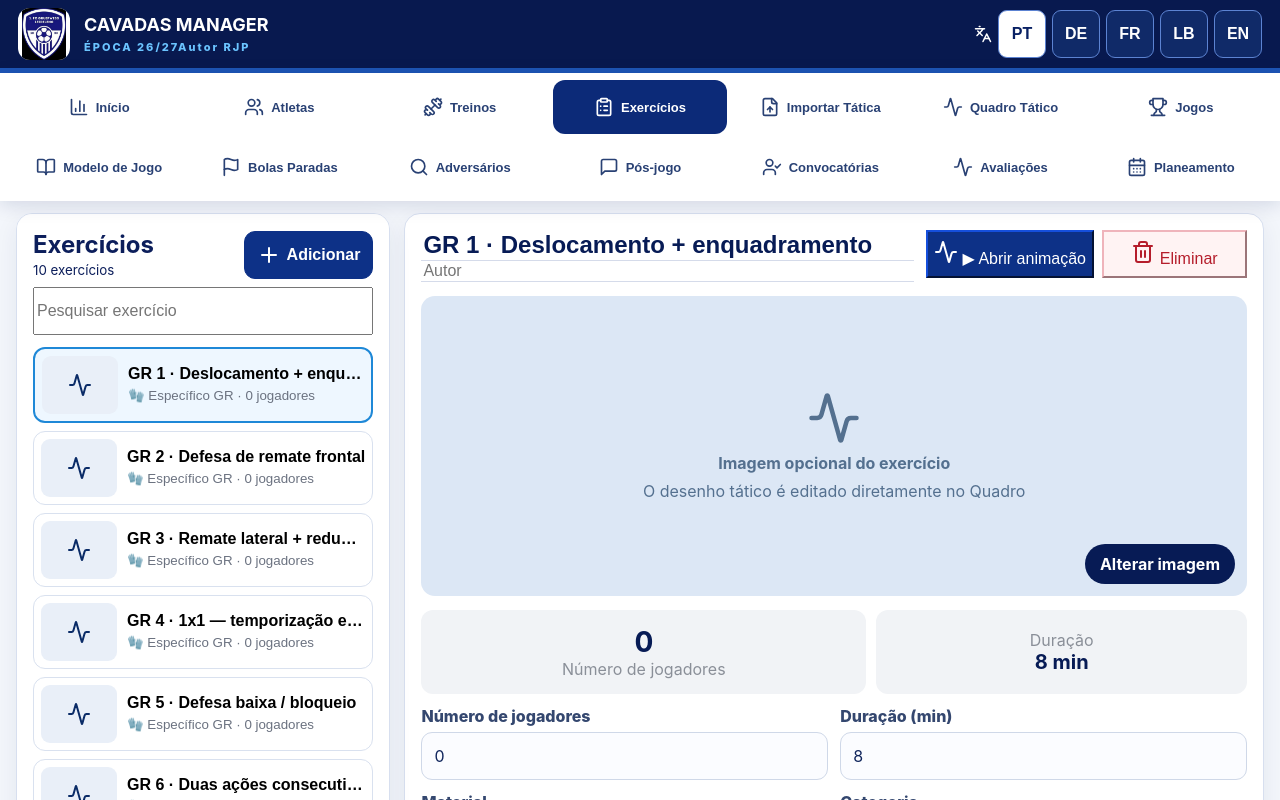
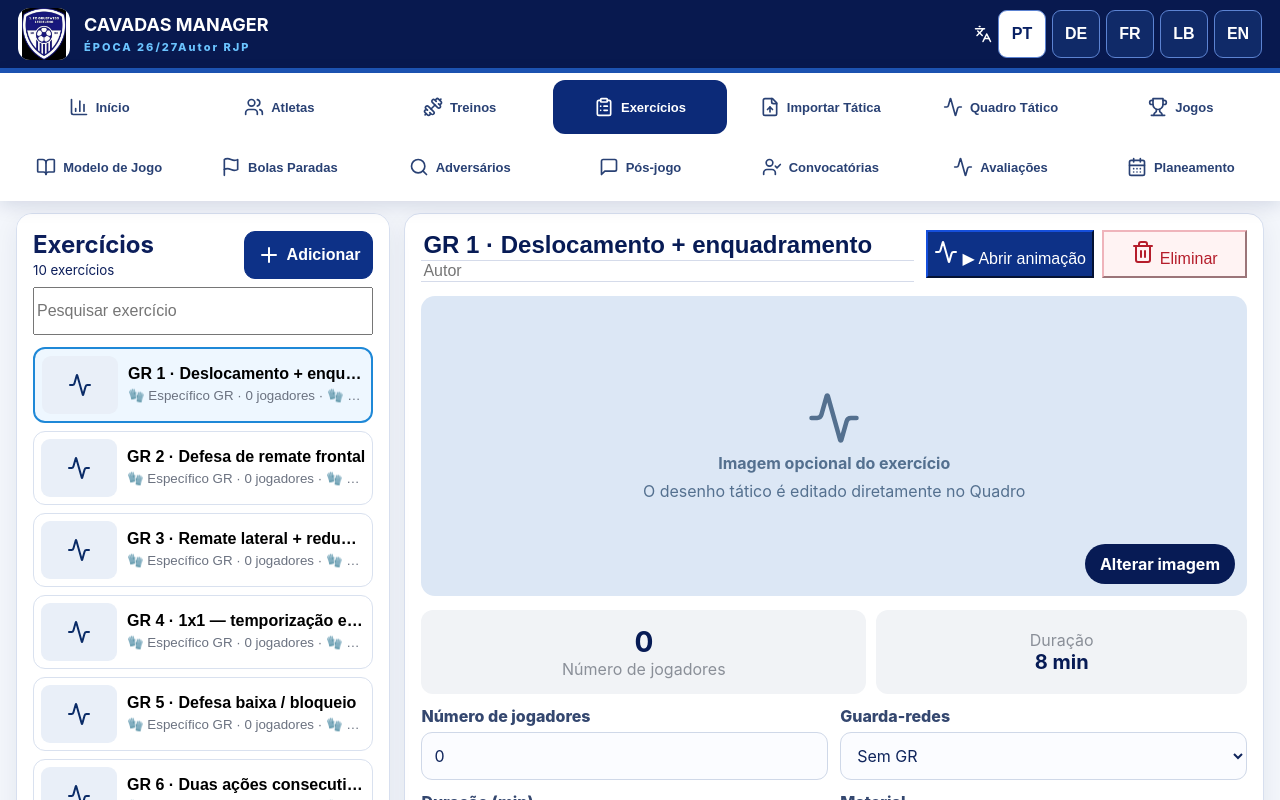
Before and after one commit to ruijpedro/Cavadas_Assistant_Coach, a React (Vite) app: page / in a window 1280 px wide. Both pictures are taken after a click on the button "Exercícios". Shown: the top 800 px of the page. Built offline with nearby package versions, Linux system fonts and the light colour scheme.

Commit message:
Add files via upload

```diff
--- a/src/main.jsx
+++ b/src/main.jsx
@@ -334,7 +334,7 @@ function GameModel({athletes}){
 function SetPieces({exercises,setExercises,setPage}){
  const kinds=['Canto ofensivo','Canto defensivo','Lateral ofensivo','Lateral defensivo','Livre direto','Livre indireto','5x4 / GR avançado','Defesa 4x5']
  const setpieces=exercises.filter(x=>x.isSetPiece)
- const create=k=>{const ex={id:'sp'+Date.now(),title:k,author:'Cavadas Manager',category:'Bola parada',phase:'Aplicação em jogo',duration:10,objective:'',description:'',notes:'',isSetPiece:true,field:'futsal',players:mkPlayers(5,4,1),ball:{x:50,y:50},paths:[],objects:[],phases:['Fase 1']};setExercises([...exercises,ex]);localStorage.setItem('gw_board_edit_exercise',ex.id);setPage('board')}
+ const create=k=>{const ex={id:'sp'+Date.now(),title:k,author:'Cavadas Manager',category:'Bola parada',phase:'Aplicação em jogo',duration:10,objective:'',description:'',notes:'',isSetPiece:true,gkMode:'both',field:'futsal',players:mkPlayers(5,4,2),ball:{x:50,y:50},paths:[],objects:[],phases:['Fase 1']};setExercises([...exercises,ex]);localStorage.setItem('gw_board_edit_exercise',ex.id);setPage('board')}
  return <div className="card"><div className="paneTitle"><div><h2>Bolas Paradas</h2><small>Biblioteca ligada ao Quadro Tático</small></div><Flag/></div><div className="setPieceTypes">{kinds.map(k=><button onClick={()=>create(k)} key={k}><Plus/><b>{k}</b><small>Criar e desenhar</small></button>)}</div><h3>Jogadas guardadas</h3><div className="setPieceSaved">{setpieces.map(x=><button key={x.id} onClick={()=>{localStorage.setItem('gw_board_edit_exercise',x.id);setPage('board')}}><Flag/><span><b>{x.title}</b><small>{x.description||'Abrir no quadro tático'}</small></span><Pencil/></button>)}</div></div>
 }
 
@@ -455,6 +455,8 @@ function Board({tr,exercises,setExercises}){
  const move=e=>{if(!drag||playing)return;const p=point(e);if(drag.kind==='ball')setBall(p);else setPlayers(v=>v.map(x=>x.id===drag.id?{...x,...p}:x))}
  const up=e=>{if(playing)return;if(pathStart){const q=point(e);setPaths(v=>[...v,{id:Date.now()+Math.random(),type:tool,x1:pathStart.x,y1:pathStart.y,x2:q.x,y2:q.y}]);setPathStart(null)}setDrag(null)}
  const addPlayer=team=>{const n=players.filter(p=>p.team===team).length+1;setPlayers(v=>[...v,{id:team+Date.now(),team,x:team==='a'?30:70,y:50,label:String(n)}])}
+ const setGoalkeepers=mode=>{setPlayers(v=>{const base=v.filter(p=>p.team!=='gkOur'&&p.team!=='gkOpp');if(mode==='our'||mode==='both')base.push({id:'gko'+Date.now(),team:'gkOur',x:7,y:50,label:'GR'});if(mode==='opp'||mode==='both')base.push({id:'gka'+Date.now(),team:'gkOpp',x:93,y:50,label:'GR'});return base})}
+ const currentGkMode=players.some(p=>p.team==='gkOur')?(players.some(p=>p.team==='gkOpp')?'both':'our'):(players.some(p=>p.team==='gkOpp')?'opp':'none')
  const nextStep=()=>{const now=commitSteps();const n={id:Date.now(),name:`Passo ${now.length+1}`,players:players.map(p=>({...p})),ball:{...ball},paths:[],duration:1.15};setSteps([...now,n]);setPaths([]);setStep(now.length)}
  const duplicate=()=>{const now=commitSteps(),n={...now[step],id:Date.now(),name:`Passo ${now.length+1}`,players:players.map(p=>({...p})),ball:{...ball},paths:paths.map(p=>({...p}))};setSteps([...now,n]);setStep(now.length)}
  const lerp=(a,b,t)=>a+(b-a)*t
@@ -510,13 +512,13 @@ function Board({tr,exercises,setExercises}){
  const setDuration=v=>setSteps(xs=>xs.map((x,i)=>i===step?{...x,duration:Number(v)}:x))
  const saveExercise=()=>{
    const finalSteps=commitSteps(),existing=(exercises||[]).find(x=>x.id===editId)
-   if(existing){setExercises(exercises.map(x=>x.id===editId?{...x,title,field:sport,playersCount:players.length,board:{players,ball,steps:finalSteps},updatedAt:new Date().toISOString()}:x));alert('Jogada atualizada na biblioteca.')}
-   else{const item={id:'play'+Date.now(),title,author:'Cavadas Manager',category:'Jogada',phase:'Aplicação em jogo',duration:10,objective:'',description:'',field:sport,playersCount:players.length,board:{players,ball,steps:finalSteps},createdAt:new Date().toISOString()};setExercises([...(exercises||[]),item]);localStorage.setItem('gw_board_edit_exercise',item.id);alert('Jogada guardada na biblioteca.')}
+   if(existing){setExercises(exercises.map(x=>x.id===editId?{...x,title,field:sport,gkMode:currentGkMode,playersCount:players.length,board:{players,ball,steps:finalSteps},updatedAt:new Date().toISOString()}:x));alert('Jogada atualizada na biblioteca.')}
+   else{const item={id:'play'+Date.now(),title,author:'Cavadas Manager',category:'Jogada',phase:'Aplicação em jogo',duration:10,objective:'',description:'',gkMode:currentGkMode,field:sport,playersCount:players.length,board:{players,ball,steps:finalSteps},createdAt:new Date().toISOString()};setExercises([...(exercises||[]),item]);localStorage.setItem('gw_board_edit_exercise',item.id);alert('Jogada guardada na biblioteca.')}
  }
- const saveVariant=()=>{const finalSteps=commitSteps(),item={...(editEx||{}),id:'variant'+Date.now(),title:(title||'Jogada')+' · Variante',author:'Cavadas Manager',libraryBase:false,field:sport,playersCount:players.length,board:{players,ball,steps:finalSteps},createdAt:new Date().toISOString()};setExercises([...(exercises||[]),item]);localStorage.setItem('gw_board_edit_exercise',item.id);setTitle(item.title);alert('Variante guardada.')}
+ const saveVariant=()=>{const finalSteps=commitSteps(),item={...(editEx||{}),id:'variant'+Date.now(),title:(title||'Jogada')+' · Variante',author:'Cavadas Manager',libraryBase:false,gkMode:currentGkMode,field:sport,playersCount:players.length,board:{players,ball,steps:finalSteps},createdAt:new Date().toISOString()};setExercises([...(exercises||[]),item]);localStorage.setItem('gw_board_edit_exercise',item.id);setTitle(item.title);alert('Variante guardada.')}
  return <div className="simpleBoard">
   <div className="card simpleHead"><div><small>{editEx?.libraryBase?'BIBLIOTECA BASE · ANIMAÇÃO V17.1':'QUADRO TÁTICO'}</small><input className="boardTitleInput" value={title} onChange={e=>setTitle(e.target.value)}/><div className="boardSub">Movimentos naturais · bola mais rápida · ações simultâneas · velocidade ajustável</div></div><select value={sport} onChange={e=>setSport(e.target.value)}><option value="futsal">Futsal</option><option value="football11">Futebol 11</option><option value="football7">Futebol 7</option><option value="football6">Futebol 6</option></select></div>
-  <div className="card coachTools"><button className={tool==='select'?'active':''} onClick={()=>setTool('select')}>☝ Mover peças</button><button onClick={()=>addPlayer('a')}>＋ Nossa equipa</button><button onClick={()=>addPlayer('d')}>＋ Adversário</button><button className={tool==='move'?'active':''} onClick={()=>setTool('move')}>➜ Movimento</button><button className={tool==='pass'?'active':''} onClick={()=>setTool('pass')}>⚽ Passe</button><button onClick={()=>setPaths(v=>v.slice(0,-1))}>↶ Apagar seta</button></div>
+  <div className="card coachTools"><button className={tool==='select'?'active':''} onClick={()=>setTool('select')}>☝ Mover peças</button><button onClick={()=>addPlayer('a')}>＋ Nossa equipa</button><button onClick={()=>addPlayer('d')}>＋ Adversário</button><label className="gkQuick">🧤 GR <select value={currentGkMode} onChange={e=>setGoalkeepers(e.target.value)}><option value="none">Sem GR</option><option value="our">GR nosso</option><option value="opp">GR adversário</option><option value="both">Ambos os GR</option></select></label><button className={tool==='move'?'active':''} onClick={()=>setTool('move')}>➜ Movimento</button><button className={tool==='pass'?'active':''} onClick={()=>setTool('pass')}>⚽ Passe</button><button onClick={()=>setPaths(v=>v.slice(0,-1))}>↶ Apagar seta</button></div>
   <div className={fullscreen?'pitchFullscreen':'card pitchCard'}>
    <div className="pitchViewportBar">
     <button className="viewportBtn" onClick={()=>setFullscreen(v=>!v)}>{fullscreen?'✕ Fechar':'⛶ Ecrã inteiro'}</button>
@@ -539,14 +541,14 @@ function Board({tr,exercises,setExercises}){
 }
 
 function Counter({label,v,set}){return <div className="counter"><span>{label}</span><div><button onClick={()=>set(Math.max(0,v-1))}><Minus/></button><b>{v}</b><button onClick={()=>set(v+1)}><Plus/></button></div></div>}
-function mkPlayers(a,d,gr){const out=[];for(let i=0;i<a;i++)out.push({id:'a'+i,n:i+1,team:'blue',x:25+(i%3)*15,y:25+Math.floor(i/3)*20});for(let i=0;i<d;i++)out.push({id:'d'+i,n:'X',team:'red',x:65+(i%2)*12,y:28+Math.floor(i/2)*18});for(let i=0;i<gr;i++)out.push({id:'g'+i,n:'GR',team:'yellow',x:i?92:8,y:50});return out}
+function mkPlayers(a,d,gr){const out=[];for(let i=0;i<a;i++)out.push({id:'a'+i,n:i+1,team:'blue',x:25+(i%3)*15,y:25+Math.floor(i/3)*20});for(let i=0;i<d;i++)out.push({id:'d'+i,n:'X',team:'red',x:65+(i%2)*12,y:28+Math.floor(i/2)*18});if(gr>0)out.push({id:'gko',n:'GR',team:'gkOur',x:8,y:50});if(gr>1)out.push({id:'gka',n:'GR',team:'gkOpp',x:92,y:50});return out}
 function FieldSvg({type}){if(type==='futsal')return <svg className="fieldSvg" viewBox="0 0 120 78" preserveAspectRatio="none"><rect x="4" y="4" width="112" height="70" rx="1.5" fill="none" stroke="white"/><line x1="60" y1="4" x2="60" y2="74" stroke="white"/><circle cx="60" cy="39" r="6" fill="none" stroke="white"/><path d="M4 24 C19 24 19 54 4 54" fill="none" stroke="white"/><path d="M116 24 C101 24 101 54 116 54" fill="none" stroke="white"/><circle cx="16" cy="39" r=".8" fill="white"/><circle cx="28" cy="39" r=".8" fill="white"/><circle cx="104" cy="39" r=".8" fill="white"/><circle cx="92" cy="39" r=".8" fill="white"/></svg>;return <svg className="fieldSvg" viewBox="0 0 120 78" preserveAspectRatio="none"><rect x="4" y="4" width="112" height="70" fill="none" stroke="white"/><line x1="60" y1="4" x2="60" y2="74" stroke="white"/><circle cx="60" cy="39" r="9" fill="none" stroke="white"/><rect x="4" y="18" width="18" height="42" fill="none" stroke="white"/><rect x="98" y="18" width="18" height="42" fill="none" stroke="white"/><rect x="4" y="29" width="7" height="20" fill="none" stroke="white"/><rect x="109" y="29" width="7" height="20" fill="none" stroke="white"/></svg>}
 function ExerciseLibrary({tr,exercises,setExercises,setPage}){
  const items=exercises,setItems=setExercises
  const [sel,setSel]=useState(items[0]?.id||null),[q,setQ]=useState('')
  const cur=items.find(x=>x.id===sel)||null
  useEffect(()=>{if(items.length&&!items.some(x=>x.id===sel))setSel(items[0].id);if(!items.length)setSel(null)},[items,sel])
- const add=()=>{const x={id:'ex'+Date.now(),title:'',author:'Cavadas Manager',playersCount:8,equipment:'',category:'',phase:'',duration:10,objective:'',description:'',image:'',notes:'',field:'futsal',players:mkPlayers(4,4,0),ball:{x:50,y:50},paths:[],objects:[],phases:['Fase 1']};setItems([...items,x]);setSel(x.id)}
+ const add=()=>{const x={id:'ex'+Date.now(),title:'',author:'Cavadas Manager',playersCount:8,equipment:'',category:'',phase:'',duration:10,objective:'',description:'',image:'',notes:'',gkMode:'none',field:'futsal',players:mkPlayers(4,4,0),ball:{x:50,y:50},paths:[],objects:[],phases:['Fase 1']};setItems([...items,x]);setSel(x.id)}
  const upd=(k,v)=>setItems(items.map(x=>x.id===sel?{...x,[k]:v}:x))
  const del=()=>{if(cur&&confirm('Eliminar este exercício?')){const n=items.filter(x=>x.id!==sel);setItems(n);setSel(n[0]?.id||null)}}
  const photo=e=>{const f=e.target.files?.[0];if(!f)return;const r=new FileReader();r.onload=()=>upd('image',r.result);r.readAsDataURL(f)}
@@ -556,7 +558,7 @@ function ExerciseLibrary({tr,exercises,setExercises,setPage}){
  return <div className="exerciseWorkspace">
   <aside className="exerciseLibrary card"><div className="paneTitle"><div><h2>{tr.exercises}</h2><small>{items.length} exercícios</small></div><button className="primary" onClick={add}><Plus/> {tr.add}</button></div>
    <input placeholder="Pesquisar exercício" value={q} onChange={e=>setQ(e.target.value)}/>
-   <div className="exerciseList">{list.map(x=><button key={x.id} className={'exerciseListItem '+(x.id===sel?'selected':'')} onClick={()=>setSel(x.id)}><div className="exerciseThumb">{x.image?<img src={x.image}/>:<Activity/>}</div><div><b>{x.title||x.name||'Novo exercício'}</b><small>{x.libraryBase?'★ Biblioteca Base · ':''}{x.category||'Sem categoria'} · {x.playersCount??x.players?.length??0} jogadores</small></div></button>)}</div>
+   <div className="exerciseList">{list.map(x=><button key={x.id} className={'exerciseListItem '+(x.id===sel?'selected':'')} onClick={()=>setSel(x.id)}><div className="exerciseThumb">{x.image?<img src={x.image}/>:<Activity/>}</div><div><b>{x.title||x.name||'Novo exercício'}</b><small>{x.libraryBase?'★ Biblioteca Base · ':''}{x.category||'Sem categoria'} · {x.playersCount??x.players?.length??0} jogadores · 🧤 {({none:'Sem GR',our:'GR nosso',opp:'GR adversário',both:'Ambos GR'}[x.gkMode||'none'])}</small></div></button>)}</div>
   </aside>
   <section className="exerciseDetail card">{cur?<>
    <div className="exerciseHeader"><div className="exerciseTitleFields"><input className="exerciseTitle" placeholder="Nome do exercício" value={cur.title||cur.name||''} onChange={e=>upd('title',e.target.value)}/><input className="exerciseAuthor" placeholder="Autor" value={cur.author||''} onChange={e=>upd('author',e.target.value)}/></div><div className="exerciseActions"><button className="primary" onClick={editBoard}><Activity/> ▶ Abrir animação</button><button className="danger" onClick={del}><Trash2/> {tr.delete}</button></div></div>
@@ -564,6 +566,7 @@ function ExerciseLibrary({tr,exercises,setExercises,setPage}){
    <div className="exerciseMetrics"><div><strong>{pcount}</strong><span>Número de jogadores</span></div><div><span>Duração</span><b>{cur.duration||0} min</b></div></div>
    <div className="exerciseForm">
     <Field label="Número de jogadores"><input type="number" min="1" value={pcount} onChange={e=>upd('playersCount',Number(e.target.value))}/></Field>
+    <Field label="Guarda-redes"><select value={cur.gkMode||'none'} onChange={e=>upd('gkMode',e.target.value)}><option value="none">Sem GR</option><option value="our">GR nosso</option><option value="opp">GR adversário</option><option value="both">Ambos os GR</option></select></Field>
     <Field label="Duração (min)"><input type="number" min="1" value={cur.duration||10} onChange={e=>upd('duration',Number(e.target.value))}/></Field>
     <Field label="Material"><input value={cur.equipment||''} onChange={e=>upd('equipment',e.target.value)}/></Field>
     <Field label="Categoria"><select value={cur.category||''} onChange={e=>upd('category',e.target.value)}><option value="">—</option><option>Tática ofensiva</option><option>Tática defensiva</option><option>Técnica</option><option>Físico</option><option>Guarda-redes</option><option>Bola parada</option><option>Jogo reduzido</option></select></Field>
--- a/src/styles.css
+++ b/src/styles.css
@@ -62,3 +62,8 @@
  .coachTools{display:grid;grid-template-columns:1fr 1fr}.coachTools button{width:100%}
  .playSteps{justify-content:center}.coachHint{font-size:13px}.simpleHead{align-items:flex-start}
 }
+
+/* V20.0.5 — GR transversal */
+.coachPiece.gkOur{background:#f5c542;color:#071426;border:3px solid #fff;box-shadow:0 0 0 2px #163a63,0 4px 12px #0008}
+.coachPiece.gkOpp{background:#ff7b54;color:#fff;border:3px solid #fff;box-shadow:0 0 0 2px #8f1f25,0 4px 12px #0008}
+.gkQuick{display:flex;align-items:center;gap:7px;padding:6px 9px;border:1px solid rgba(255,255,255,.15);border-radius:10px;background:rgba(255,255,255,.04);font-weight:700}.gkQuick select{min-width:135px}
```
